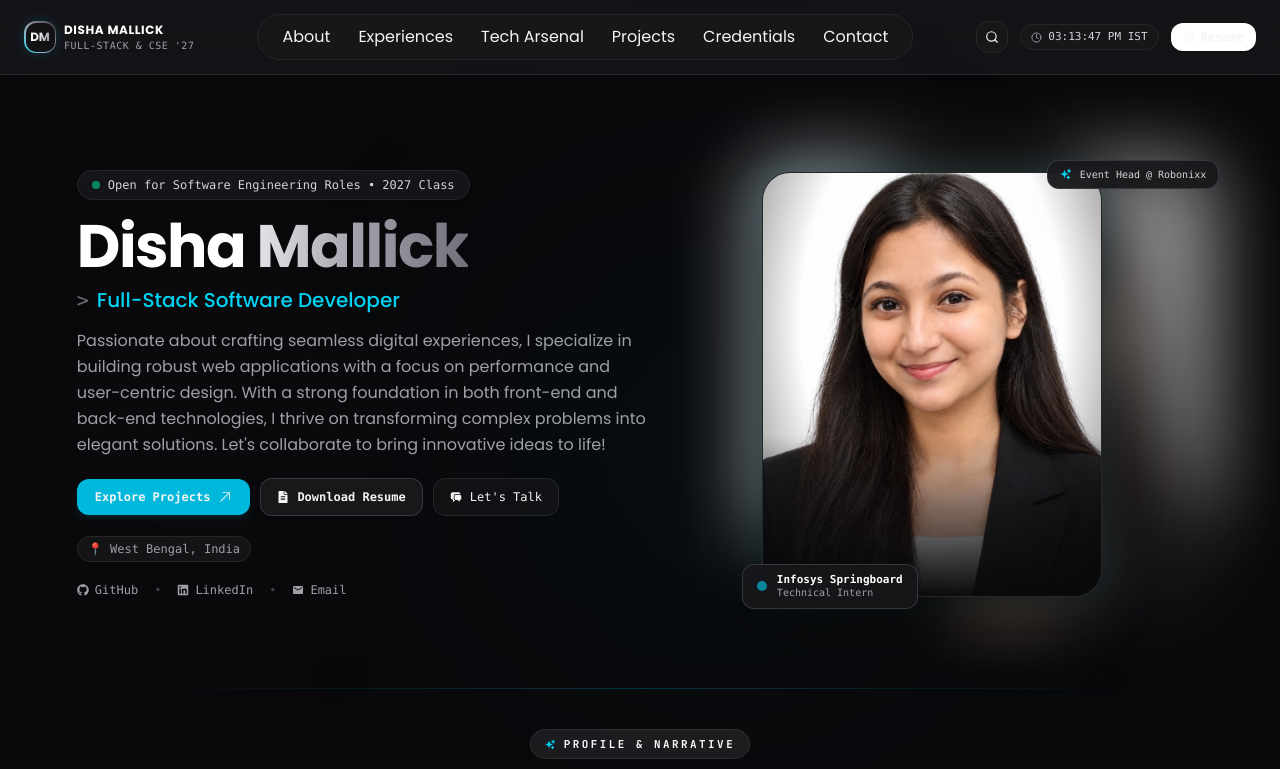
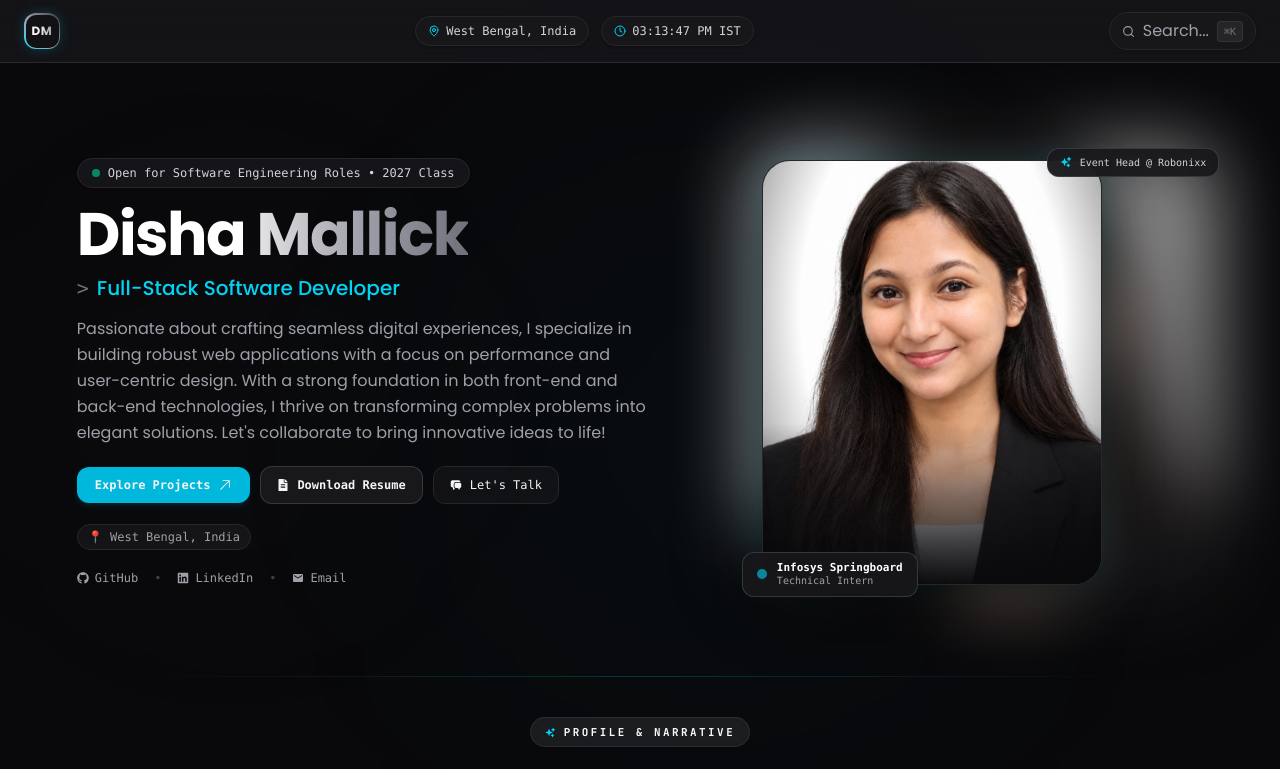
Before and after one commit to PDisha-01/Portfolio, a React (Vite) app in the folder Portfolio/: page / in a window 1280 px wide. Shown: the top 769 px of the page. Built offline with nearby package versions, Linux system fonts and the light colour scheme.

Commit message:
feat(navbar): streamline navbar with initials, location, live time, and full pop-up search palette

```diff
--- a/Portfolio/src/components/Navbar.jsx
+++ b/Portfolio/src/components/Navbar.jsx
@@ -1,9 +1,9 @@
-import { useEffect, useState, useRef } from "react";
+import { useEffect, useState } from "react";
+import { motion, AnimatePresence } from "framer-motion";
 import {
   Search,
   Clock,
-  FileText,
-  Menu,
+  MapPin,
   X,
   Compass,
   Code2,
@@ -11,34 +11,28 @@ import {
   GraduationCap,
   Sparkles,
 } from "lucide-react";
-import resume from "../assets/disha resume.pdf";
-
-const navLinks = [
-  { name: "About", href: "about" },
-  { name: "Experiences", href: "experience" },
-  { name: "Tech Arsenal", href: "skills" },
-  { name: "Projects", href: "projects" },
-  { name: "Credentials", href: "credentials" },
-  { name: "Contact", href: "contact" },
-];
 
 const searchItems = [
-  { name: "Home", type: "Section", link: "home", icon: Compass },
-  { name: "About Me", type: "Section", link: "about", icon: Compass },
-  { name: "Experiences & Internships", type: "Section", link: "experience", icon: Briefcase },
-  { name: "Technical Arsenal", type: "Section", link: "skills", icon: Code2 },
-  { name: "Featured Projects", type: "Section", link: "projects", icon: Code2 },
-  { name: "Credentials & Achievements", type: "Section", link: "credentials", icon: GraduationCap },
-  { name: "Contact & Collaboration", type: "Section", link: "contact", icon: Compass },
+  { name: "Home", type: "Section", link: "home", icon: Compass, desc: "Overview & landing" },
+  { name: "About Me", type: "Section", link: "about", icon: Compass, desc: "Background & story" },
+  { name: "Experiences", type: "Section", link: "experience", icon: Briefcase, desc: "Internships & leadership" },
+  { name: "Technical Arsenal", type: "Section", link: "skills", icon: Code2, desc: "Languages, tools & frameworks" },
+  { name: "Projects", type: "Section", link: "projects", icon: Code2, desc: "Featured software engineering projects" },
+  { name: "Credentials & Certifications", type: "Section", link: "credentials", icon: GraduationCap, desc: "Certificates & hackathons" },
+  { name: "Contact", type: "Section", link: "contact", icon: Compass, desc: "Collaborate & get in touch" },
+
+  // Projects & Experience highlights
+  { name: "FASHNOVA", type: "Project", link: "projects", icon: Sparkles, desc: "AI Fashion Intelligence Platform" },
+  { name: "TrafficOps+", type: "Project", link: "projects", icon: Code2, desc: "Smart City Traffic Management System" },
+  { name: "SAKHI", type: "Project", link: "projects", icon: Code2, desc: "Women Empowerment Platform" },
+  { name: "Python ML Suite", type: "Project", link: "projects", icon: Code2, desc: "Machine Learning Laboratory Suite" },
+  { name: "Infosys Springboard", type: "Experience", link: "experience", icon: Briefcase, desc: "AI Agentic Construction Site Risk Analytics" },
 ];
 
 function Navbar() {
   const [scrolled, setScrolled] = useState(false);
-  const [activeSection, setActiveSection] = useState("home");
   const [searchOpen, setSearchOpen] = useState(false);
   const [search, setSearch] = useState("");
-  const [mobileMenuOpen, setMobileMenuOpen] = useState(false);
-  const searchContainerRef = useRef(null);
 
   // Live time (IST)
   const [time, setTime] = useState(
@@ -52,22 +46,6 @@ function Navbar() {
   useEffect(() => {
     const handleScroll = () => {
       setScrolled(window.scrollY > 20);
-
-      // Track active section for highlight
-      const sections = ["home", "about", "experience", "skills", "projects", "credentials", "contact"];
-      const scrollPosition = window.scrollY + 180;
-
-      for (const sectionId of sections) {
-        const el = document.getElementById(sectionId);
-        if (el) {
-          const top = el.offsetTop;
-          const height = el.offsetHeight;
-          if (scrollPosition >= top && scrollPosition < top + height) {
-            setActiveSection(sectionId);
-            break;
-          }
-        }
-      }
     };
 
     window.addEventListener("scroll", handleScroll, { passive: true });
@@ -87,31 +65,32 @@ function Navbar() {
     return () => clearInterval(timer);
   }, []);
 
-  // Close search dropdown on outside click
+  // Keyboard shortcut: Cmd/Ctrl + K to toggle, Escape to close
   useEffect(() => {
-    const handleClickOutside = (e) => {
-      if (
-        searchContainerRef.current &&
-        !searchContainerRef.current.contains(e.target)
-      ) {
+    const handleKeyDown = (e) => {
+      if ((e.metaKey || e.ctrlKey) && e.key.toLowerCase() === "k") {
+        e.preventDefault();
+        setSearchOpen((prev) => !prev);
+      }
+      if (e.key === "Escape") {
         setSearchOpen(false);
       }
     };
-    document.addEventListener("mousedown", handleClickOutside);
-    return () => document.removeEventListener("mousedown", handleClickOutside);
+    window.addEventListener("keydown", handleKeyDown);
+    return () => window.removeEventListener("keydown", handleKeyDown);
   }, []);
 
   const filteredItems = searchItems.filter(
     (item) =>
       item.name.toLowerCase().includes(search.toLowerCase()) ||
-      item.type.toLowerCase().includes(search.toLowerCase())
+      item.type.toLowerCase().includes(search.toLowerCase()) ||
+      (item.desc && item.desc.toLowerCase().includes(search.toLowerCase()))
   );
 
   const scrollTo = (id) => {
     const el = document.getElementById(id);
     if (el) {
       el.scrollIntoView({ behavior: "smooth" });
-      setMobileMenuOpen(false);
       setSearchOpen(false);
       setSearch("");
     }
@@ -125,133 +104,114 @@ function Navbar() {
           ${
             scrolled
               ? "bg-[#09090b]/92 backdrop-blur-2xl border-b border-white/10 shadow-lg py-2.5"
-              : "bg-[#09090b]/75 backdrop-blur-md border-b border-white/5 py-3.5"
+              : "bg-[#09090b]/75 backdrop-blur-md border-b border-white/5 py-3"
           }
         `}
       >
         <div className="max-w-7xl mx-auto flex items-center justify-between gap-3 px-4 sm:px-6">
-          {/* LEFT: BRAND MONOGRAM & NAME */}
-          <div className="flex items-center gap-3 flex-shrink-0">
+          {/* NAME INITIAL (DM) */}
           <button
             type="button"
             onClick={() => scrollTo("home")}
-              className="flex items-center gap-2 group font-mono text-left cursor-pointer"
+            className="flex items-center group font-mono cursor-pointer"
+            aria-label="Disha Mallick - Go to top"
+            title="Disha Mallick"
           >
-              <div className="w-8 h-8 rounded-xl bg-gradient-to-tr from-cyan-400 via-zinc-400 to-zinc-700 p-[1.5px] transition-transform duration-300 group-hover:scale-105 shadow-[0_0_12px_rgba(6,182,212,0.2)]">
+            <div className="w-9 h-9 rounded-xl bg-gradient-to-tr from-cyan-400 via-zinc-400 to-zinc-700 p-[1.5px] transition-transform duration-300 group-hover:scale-105 shadow-[0_0_12px_rgba(6,182,212,0.25)]">
               <div className="w-full h-full bg-[#121215] rounded-[10px] flex items-center justify-center">
-                  <span className="font-bold text-xs bg-gradient-to-r from-white via-zinc-200 to-zinc-400 bg-clip-text text-transparent">
+                <span className="font-bold text-xs tracking-wider bg-gradient-to-r from-white via-zinc-200 to-zinc-400 bg-clip-text text-transparent">
                   DM
                 </span>
               </div>
             </div>
-              <div className="flex flex-col">
-                <span className="font-bold text-xs tracking-wider text-white group-hover:text-cyan-300 transition-colors">
-                  DISHA MALLICK
-                </span>
-                <span className="text-[10px] tracking-wider text-zinc-400 font-mono hidden sm:inline-block">
-                  FULL-STACK &amp; CSE '27
-                </span>
-              </div>
           </button>
+
+          {/* LOCATION & TIME (CENTER / RESPONSIVE) */}
+          <div className="flex items-center gap-2 sm:gap-3">
+            {/* Location */}
+            <div className="inline-flex items-center gap-1.5 px-3 py-1.5 rounded-full bg-zinc-900/90 border border-zinc-800 text-zinc-300 font-mono text-xs shadow-sm">
+              <MapPin size={12} className="text-cyan-400 flex-shrink-0" />
+              <span className="hidden sm:inline">West Bengal, India</span>
+              <span className="sm:hidden">India</span>
             </div>
 
-          {/* CENTER: DIRECT NAVIGATION BAR (ABOUT, EXPERIENCES, PROJECTS, TECH ARSENAL, CREDENTIALS, CONTACT) */}
-          <div className="hidden lg:flex items-center gap-1 px-3 py-1.5 rounded-full bg-zinc-900/80 border border-zinc-800 shadow-inner">
-            {navLinks.map((link) => {
-              const isActive = activeSection === link.href;
-              return (
-                <button
-                  key={link.name}
-                  type="button"
-                  onClick={() => scrollTo(link.href)}
-                  className={`
-                    px-3 py-1 rounded-full text-xs font-mono font-medium transition-all duration-200 cursor-pointer
-                    ${
-                      isActive
-                        ? "bg-cyan-500/20 text-cyan-300 font-semibold shadow-[0_0_10px_rgba(6,182,212,0.15)]"
-                        : "text-zinc-400 hover:text-white hover:bg-zinc-800/60"
-                    }
-                  `}
-                >
-                  {link.name}
-                </button>
-              );
-            })}
+            {/* Live Time */}
+            <div className="inline-flex items-center gap-1.5 px-3 py-1.5 rounded-full bg-zinc-900/90 border border-zinc-800 text-zinc-300 font-mono text-xs shadow-sm">
+              <Clock size={12} className="text-cyan-400 flex-shrink-0" />
+              <span>{time} IST</span>
+            </div>
           </div>
 
-          {/* RIGHT: SEARCH BUTTON, TIME & RESUME */}
-          <div className="flex items-center gap-2 sm:gap-3 flex-shrink-0">
-            {/* Search Toggle Button */}
+          {/* SEARCH BUTTON (POPS UP THE SEARCH PALETTE) */}
+          <div className="flex items-center flex-shrink-0">
             <button
               type="button"
-              onClick={() => setSearchOpen(!searchOpen)}
-              className="p-2 rounded-xl bg-zinc-900/90 border border-zinc-800 text-zinc-400 hover:text-white hover:border-zinc-700 transition-colors cursor-pointer"
-              title="Search sections and projects"
-              aria-label="Search portfolio"
+              onClick={() => setSearchOpen(true)}
+              className="flex items-center gap-2 px-3 py-1.5 rounded-full bg-zinc-900/90 hover:bg-zinc-800/90 border border-zinc-800 hover:border-cyan-500/50 text-zinc-300 hover:text-white transition-all duration-200 font-mono text-xs cursor-pointer shadow-sm group"
+              title="Search sections and projects (⌘K)"
+              aria-label="Open search popup"
             >
-              <Search size={14} />
-            </button>
-
-            {/* Time Widget */}
-            <div className="hidden sm:inline-flex items-center gap-1.5 px-2.5 py-1 rounded-lg bg-zinc-900/90 border border-zinc-800 text-zinc-300 font-mono text-[11px]">
-              <Clock size={11} className="text-zinc-400" />
-              <span>{time} IST</span>
-            </div>
-
-            {/* Resume Button */}
-            <a
-              href={resume}
-              download="Disha_Mallick_Resume.pdf"
-              className="inline-flex items-center gap-1.5 px-3 py-1.5 rounded-xl text-xs font-bold font-mono bg-white text-zinc-950 hover:bg-zinc-200 shadow-sm transition-all duration-200 hover:scale-105 active:scale-95"
-            >
-              <FileText size={12} />
-              <span>Resume</span>
-            </a>
-
-            {/* Mobile Menu Hamburger Toggle */}
-            <button
-              type="button"
-              onClick={() => setMobileMenuOpen(!mobileMenuOpen)}
-              className="lg:hidden p-2 rounded-xl bg-zinc-900/90 border border-zinc-800 text-zinc-300 hover:text-white transition-colors cursor-pointer"
-              aria-label="Toggle navigation menu"
-            >
-              {mobileMenuOpen ? <X size={16} /> : <Menu size={16} />}
+              <Search size={13} className="text-zinc-400 group-hover:text-cyan-400 transition-colors" />
+              <span className="hidden md:inline text-zinc-400 group-hover:text-zinc-200">Search...</span>
+              <kbd className="hidden lg:inline-flex items-center px-1.5 py-0.5 text-[10px] font-mono text-zinc-500 bg-zinc-800/90 border border-zinc-700/60 rounded">
+                ⌘K
+              </kbd>
             </button>
           </div>
         </div>
+      </nav>
 
-        {/* SEARCH OVERLAY / PALETTE */}
+      {/* POPUP SEARCH BAR & PALETTE MODAL */}
+      <AnimatePresence>
         {searchOpen && (
-          <div
-            ref={searchContainerRef}
-            className="max-w-md mx-auto px-4 mt-2 transition-all duration-200"
+          <motion.div
+            initial={{ opacity: 0 }}
+            animate={{ opacity: 1 }}
+            exit={{ opacity: 0 }}
+            transition={{ duration: 0.15 }}
+            className="fixed inset-0 z-[100] flex items-start justify-center pt-20 sm:pt-28 px-4 bg-black/80 backdrop-blur-md"
+            onClick={() => setSearchOpen(false)}
           >
-            <div className="relative flex items-center">
-              <Search
-                size={14}
-                className="absolute left-3.5 text-zinc-400 pointer-events-none"
-              />
+            <motion.div
+              initial={{ opacity: 0, scale: 0.95, y: -10 }}
+              animate={{ opacity: 1, scale: 1, y: 0 }}
+              exit={{ opacity: 0, scale: 0.95, y: -10 }}
+              transition={{ duration: 0.2 }}
+              onClick={(e) => e.stopPropagation()}
+              className="w-full max-w-lg rounded-2xl bg-[#121215] border border-zinc-800 shadow-[0_20px_60px_-15px_rgba(0,0,0,0.8)] overflow-hidden"
+            >
+              {/* Search Bar Input */}
+              <div className="relative flex items-center px-4 py-3.5 border-b border-zinc-800">
+                <Search size={16} className="text-cyan-400 mr-3 flex-shrink-0" />
                 <input
                   type="text"
                   value={search}
                   autoFocus
                   onChange={(e) => setSearch(e.target.value)}
                   placeholder="Type to search About, Experiences, Projects, Skills..."
-                className="w-full pl-9 pr-9 py-2 rounded-xl bg-zinc-900 border border-zinc-700 text-white placeholder-zinc-500 text-xs font-mono outline-none shadow-xl"
+                  className="w-full bg-transparent text-sm text-white placeholder-zinc-500 outline-none font-mono"
                 />
                 {search && (
                   <button
                     type="button"
                     onClick={() => setSearch("")}
-                  className="absolute right-3 text-zinc-400 hover:text-white text-xs cursor-pointer"
+                    className="mr-2 text-zinc-400 hover:text-white text-xs cursor-pointer px-1"
                   >
-                  ✕
+                    Clear
                   </button>
                 )}
+                <button
+                  type="button"
+                  onClick={() => setSearchOpen(false)}
+                  className="p-1.5 rounded-lg text-zinc-400 hover:text-white hover:bg-zinc-800 transition-colors cursor-pointer"
+                  aria-label="Close search popup"
+                >
+                  <X size={16} />
+                </button>
               </div>
 
-            {/* Results Dropdown */}
-            <div className="mt-1.5 max-h-60 overflow-y-auto rounded-xl bg-[#121215] border border-zinc-800 shadow-2xl p-1.5">
+              {/* Search Results List */}
+              <div className="max-h-80 overflow-y-auto p-2">
                 {filteredItems.length > 0 ? (
                   filteredItems.map((item, idx) => {
                     const Icon = item.icon;
@@ -260,46 +220,41 @@ function Navbar() {
                         key={`${item.name}-${idx}`}
                         type="button"
                         onClick={() => scrollTo(item.link)}
-                      className="w-full flex items-center justify-between px-3 py-2 rounded-lg text-left text-xs font-mono text-zinc-300 hover:text-white hover:bg-zinc-800/80 transition-colors cursor-pointer"
+                        className="w-full flex items-center justify-between px-3.5 py-2.5 rounded-xl text-left text-xs font-mono text-zinc-300 hover:text-white hover:bg-zinc-800/80 transition-colors cursor-pointer group"
                       >
-                      <div className="flex items-center gap-2.5">
-                        <Icon size={13} className="text-cyan-400" />
-                        <span>{item.name}</span>
+                        <div className="flex items-center gap-3">
+                          <div className="p-1.5 rounded-lg bg-zinc-900 border border-zinc-800 text-cyan-400 group-hover:border-cyan-500/40">
+                            <Icon size={14} />
                           </div>
-                      <span className="text-[10px] text-zinc-500 font-sans px-2 py-0.5 rounded bg-zinc-900 border border-zinc-800">
+                          <div>
+                            <div className="text-white font-medium">{item.name}</div>
+                            {item.desc && (
+                              <div className="text-[11px] text-zinc-500 font-sans">{item.desc}</div>
+                            )}
+                          </div>
+                        </div>
+                        <span className="text-[10px] text-zinc-400 px-2 py-0.5 rounded bg-zinc-900 border border-zinc-800">
                           {item.type}
                         </span>
                       </button>
                     );
                   })
                 ) : (
-                <div className="px-3 py-3 text-center text-xs text-zinc-500 font-mono">
-                  No matches found for "{search}"
+                  <div className="py-10 text-center text-xs text-zinc-500 font-mono">
+                    No matching sections found for "{search}"
                   </div>
                 )}
               </div>
+
+              {/* Footer Guide */}
+              <div className="px-4 py-2.5 border-t border-zinc-800/80 bg-zinc-950/60 flex items-center justify-between text-[11px] text-zinc-500 font-mono">
+                <span>Click any item to jump directly</span>
+                <span>ESC to close</span>
               </div>
+            </motion.div>
+          </motion.div>
         )}
-
-        {/* MOBILE MENU DRAWER */}
-        {mobileMenuOpen && (
-          <div className="lg:hidden px-4 pt-3 pb-4 mt-2 border-t border-zinc-800/80 bg-[#09090b]/98 backdrop-blur-2xl">
-            <div className="flex flex-col gap-1">
-              {navLinks.map((link) => (
-                <button
-                  key={link.name}
-                  type="button"
-                  onClick={() => scrollTo(link.href)}
-                  className="w-full text-left px-3 py-2.5 rounded-xl text-xs font-mono font-medium text-zinc-300 hover:text-white hover:bg-zinc-800/80 transition-colors flex items-center justify-between"
-                >
-                  <span>{link.name}</span>
-                  <span className="text-zinc-600 font-mono text-[10px]">→</span>
-                </button>
-              ))}
-            </div>
-          </div>
-        )}
-      </nav>
+      </AnimatePresence>
     </>
   );
 }
```
Lines whose indentation alone changed are shown as unchanged.
